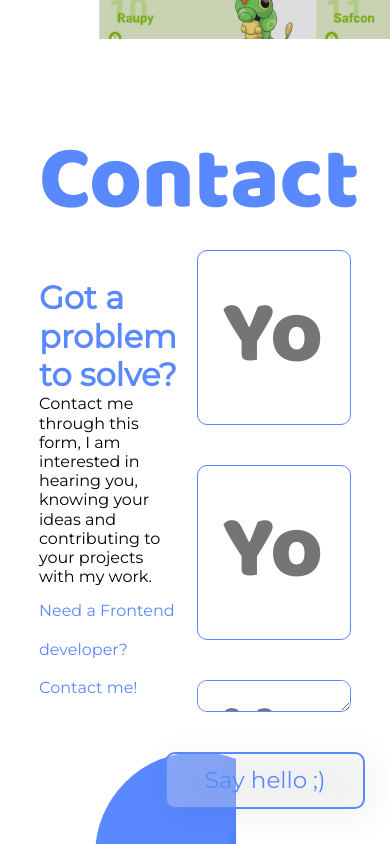
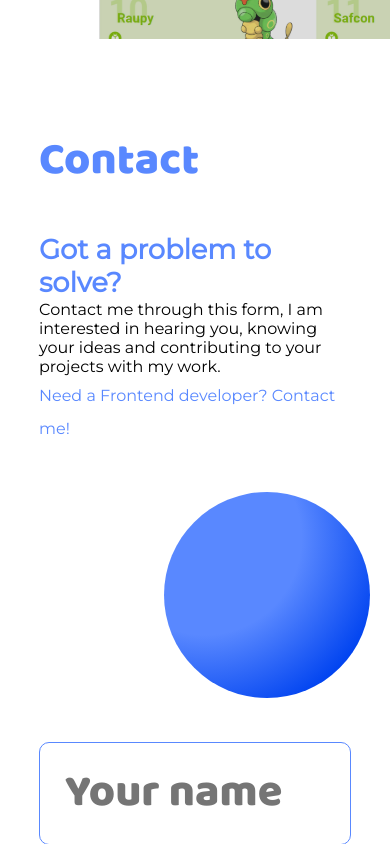
Before and after one commit to Rafael-Go7/Rafael-Go7_Portfolio, an Angular app: page / in a window 390 px wide. Shown: the part 5160-6004 px from the top of the page. Built offline with nearby package versions, Linux system fonts and the light colour scheme.

Commit message:
Contact-Component responsive Design preFinal_1

```diff
--- a/src/app/5_contact/contact.component.scss
+++ b/src/app/5_contact/contact.component.scss
@@ -9,7 +9,8 @@
     font-family: 'Baloo Bhai Regular';
     font-weight: 400;
     font-style: normal;
-    font-size: 90px;
+    font-size: clamp(45px, 7vw, 90px);
+    // font-size: 90px;
     line-height: 100%;
     color:#5988FF;
 
@@ -65,7 +66,8 @@
     font-family: 'Montserrat', sans-serif;
     font-style: normal;
     font-weight: 700;
-    font-size: 32px;
+    font-size: clamp(23px, 7vw, 32px);
+    // font-size: 32px;
     line-height: 120%;
     color: #5988FF;
 
@@ -263,3 +265,38 @@ form {
     margin: 0;
 
 }
+
+
+//    ----   Responsive Design   ----   //
+
+
+@media screen and (min-width: 320px) and (max-width: 830px) {
+
+    .contactSub{
+        flex-direction: column;
+        align-items: center;
+        // justify-content: space-between;
+        margin-top: 50px;
+    }
+
+    .problemToSolve{
+        width: 100%;
+    }
+
+    form{
+        width: 100%;
+
+        input{
+            width: 100%;
+            margin-left: 0;
+        }
+
+        textarea{
+            width: 100%;
+            margin-left: 0;
+        }
+    }
+
+
+
+}
```
